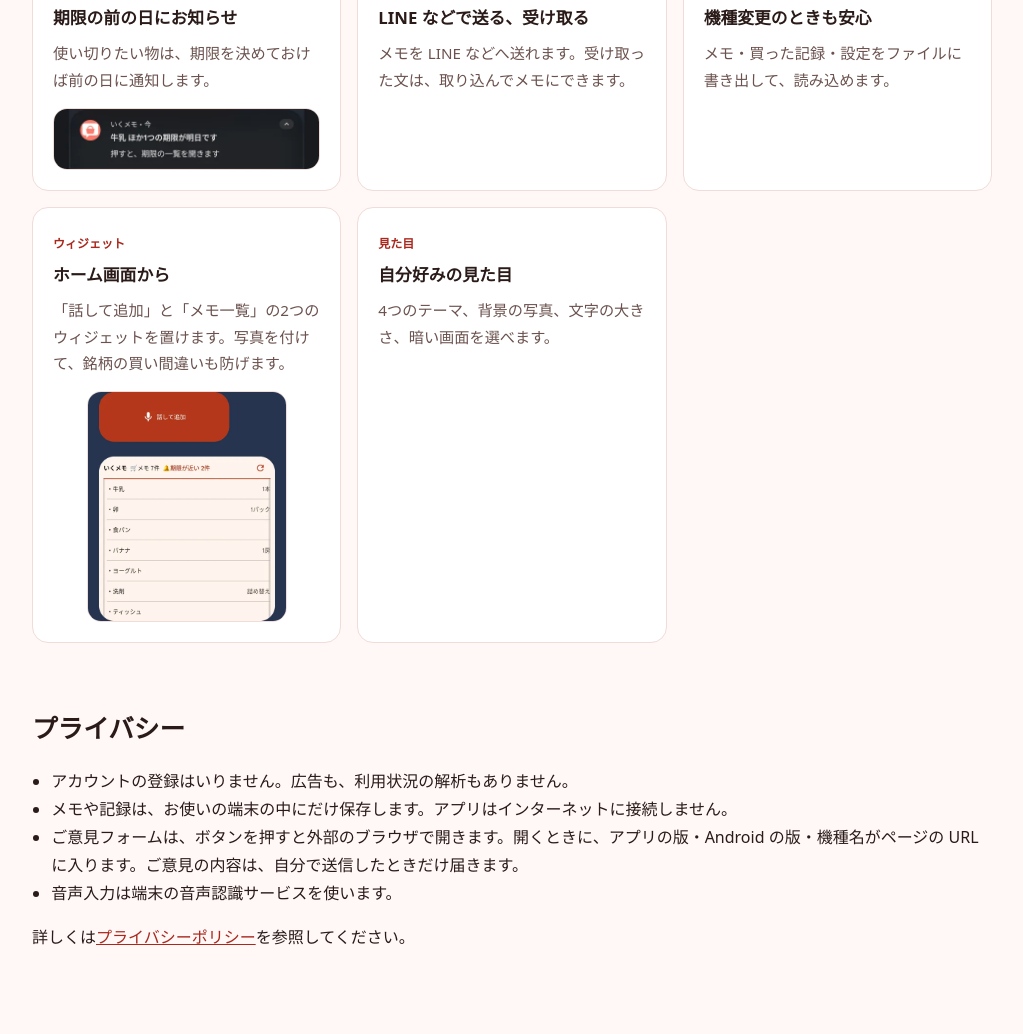
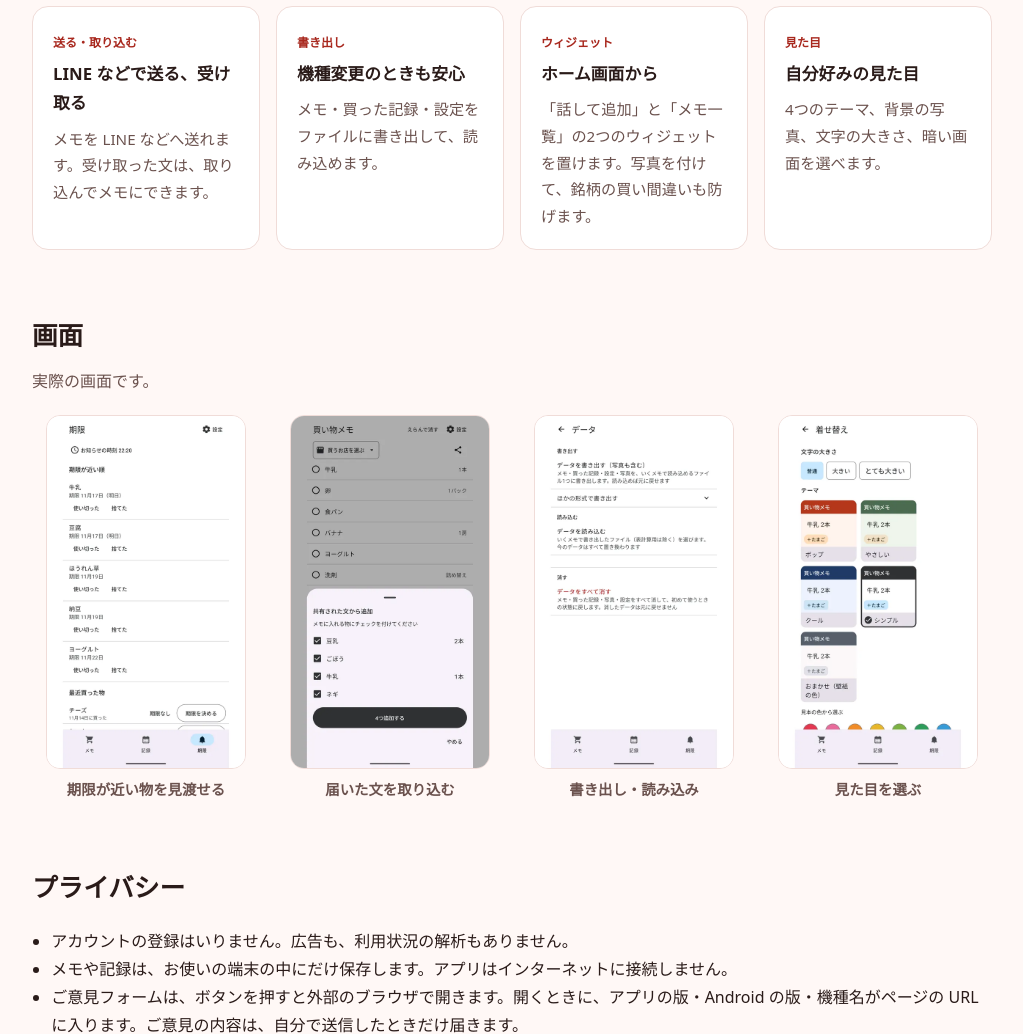
Before and after one commit to filderschoice/ikumemo, a plain HTML site: page site/index.html in a window 1280 px wide. Shown: the part 1506-2540 px from the top of the page, without its empty margins (128-1151 px from the left). Drawn offline with Linux system fonts and the light colour scheme.

Commit message:
refactor: 🎨 紹介ページを使い方の流れ・機能・画面の構成に作り直す (BL-235)
機能のカードから画像を外して文だけにし、PC 4 列 x 2 行・中間 2 列・スマホ 1 列の
高さの揃うグリッドにした。縦横比が同じ due・import・data・look を並べた
「画面」ギャラリーを新設（PC 4 列、スマホは横スクロール）。縦横比の違う
widget・notification は使わず、画像と作成スクリプトの対象から外した。
site/README.md に構成を追記し、CHANGELOG に節を足した。

Co-Authored-By: Claude Sonnet 5.5 <noreply@anthropic.com>
Claude-Session: https://claude.ai/code/session_01WnqNbZPCmFFnPDifPYizo3

```diff
--- a/site/index.html
+++ b/site/index.html
@@ -106,7 +106,6 @@
             <span class="tag">期限</span>
             <h3>期限の前の日にお知らせ</h3>
             <p>使い切りたい物は、期限を決めておけば前の日に通知します。</p>
-            <img class="shot" src="assets/screenshots/notification.webp" alt="「牛乳 ほか1つの期限が明日です」という期限のお知らせの通知" width="540" height="122" loading="lazy">
           </li>
           <li class="card">
             <span class="tag">送る・取り込む</span>
@@ -122,12 +121,36 @@
             <span class="tag">ウィジェット</span>
             <h3>ホーム画面から</h3>
             <p>「話して追加」と「メモ一覧」の2つのウィジェットを置けます。写真を付けて、銘柄の買い間違いも防げます。</p>
-            <img class="shot" src="assets/screenshots/widget.webp" alt="ホーム画面に置いた「話して追加」のボタンと、メモの一覧のウィジェット" width="540" height="624" loading="lazy">
           </li>
           <li class="card">
             <span class="tag">見た目</span>
             <h3>自分好みの見た目</h3>
             <p>4つのテーマ、背景の写真、文字の大きさ、暗い画面を選べます。</p>
+          </li>
+        </ul>
+      </div>
+    </section>
+
+    <section id="screens">
+      <div class="container">
+        <h2>画面</h2>
+        <p class="section-lead">実際の画面です。</p>
+        <ul class="gallery">
+          <li>
+            <img class="shot" src="assets/screenshots/due.webp" alt="期限のタブ。期限が近い物が日付つきで並んでいる" width="540" height="960">
+            <span>期限が近い物を見渡せる</span>
+          </li>
+          <li>
+            <img class="shot" src="assets/screenshots/import.webp" alt="共有された文を取り込んでメモにする確認のシート" width="540" height="960">
+            <span>届いた文を取り込む</span>
+          </li>
+          <li>
+            <img class="shot" src="assets/screenshots/data.webp" alt="設定のデータの項目。書き出しと読み込みのボタンがある" width="540" height="960">
+            <span>書き出し・読み込み</span>
+          </li>
+          <li>
+            <img class="shot" src="assets/screenshots/look.webp" alt="設定の見た目の項目。テーマや文字の大きさを選べる" width="540" height="960">
+            <span>見た目を選ぶ</span>
           </li>
         </ul>
       </div>
--- a/site/style.css
+++ b/site/style.css
@@ -51,8 +51,8 @@ a { color: var(--accent-strong); }
 section { padding: 32px 0; }
 h2 { font-size: 1.6rem; margin: 0 0 8px; }
 .section-lead { color: var(--muted); margin: 0 0 20px; }
-.features { list-style: none; margin: 0; padding: 0; display: grid; grid-template-columns: repeat(auto-fit, minmax(240px, 1fr)); gap: 16px; }
-.card { background: var(--surface); border: 1px solid var(--border); border-radius: var(--radius); padding: 20px; }
+.features { list-style: none; margin: 0; padding: 0; display: grid; grid-template-columns: repeat(4, minmax(0, 1fr)); gap: 16px; }
+.card { height: 100%; background: var(--surface); border: 1px solid var(--border); border-radius: var(--radius); padding: 20px; }
 .card h3 { margin: 4px 0 8px; font-size: 1.05rem; }
 .card p { margin: 0; color: var(--muted); font-size: 0.95rem; }
 .tag { font-size: 0.75rem; font-weight: 700; color: var(--accent-strong); }
@@ -67,8 +67,19 @@ img { max-width: 100%; height: auto; }
 .hero-grid { display: grid; grid-template-columns: minmax(0, 1fr) minmax(0, 240px); gap: 32px; align-items: center; }
 .hero-shot { justify-self: center; width: 100%; max-width: 240px; }
 .shot { display: block; width: 100%; height: auto; border: 1px solid var(--border); border-radius: 14px; background: var(--surface); }
-.card .shot { width: min(100%, 200px); margin: 14px auto 0; }
-.card .shot[src*="notification"] { width: 100%; max-width: 320px; }
+
+/* 機能は文だけのカード（PC 4 列 x 2 行、中間 2 列、スマホ 1 列）。画面はギャラリーに分ける。 */
+@media (max-width: 900px) { .features { grid-template-columns: repeat(2, minmax(0, 1fr)); } }
+@media (max-width: 520px) { .features { grid-template-columns: minmax(0, 1fr); } }
+
+/* 画面ギャラリー: 同じ縦横比の画像を PC は 4 列で 1 行、スマホは 1.5 枚ほど見せて横スクロール（scroll-snap）。 */
+.gallery { display: grid; grid-template-columns: repeat(4, minmax(0, 1fr)); gap: 16px; margin: 0; padding: 0; list-style: none; }
+.gallery li { text-align: center; color: var(--muted); font-size: 0.9rem; font-weight: 700; }
+.gallery .shot { max-width: 200px; margin: 0 auto 8px; }
+@media (max-width: 640px) {
+  .gallery { display: flex; overflow-x: auto; scroll-snap-type: x mandatory; gap: 12px; padding-bottom: 8px; -webkit-overflow-scrolling: touch; }
+  .gallery li { flex: 0 0 62%; scroll-snap-align: start; }
+}
 
 /* 使い方の流れ: 3 枚を矢印でつなぐ。狭い画面では横スクロール（scroll-snap）にせず縦に並べる。 */
 .flow-row { display: flex; align-items: flex-start; justify-content: center; gap: 12px; margin: 16px 0 0; padding: 0; list-style: none; }
```
Also changed, not shown: site/assets/screenshots/notification.webp (deleted), site/assets/screenshots/widget.webp (deleted), 4 other files.
